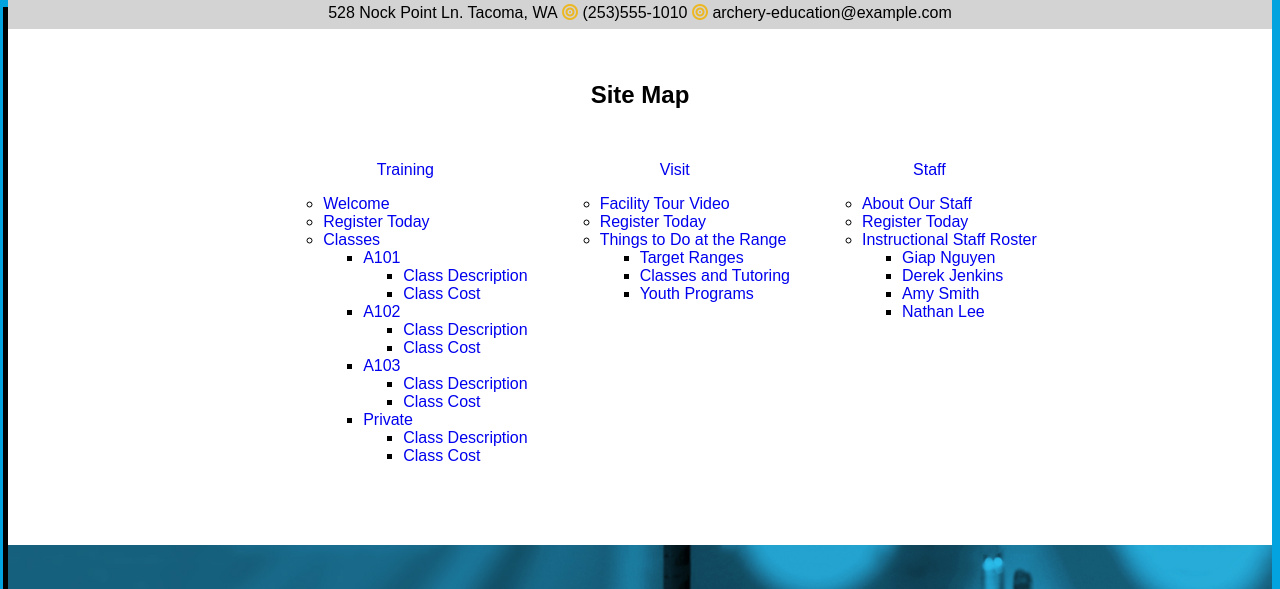
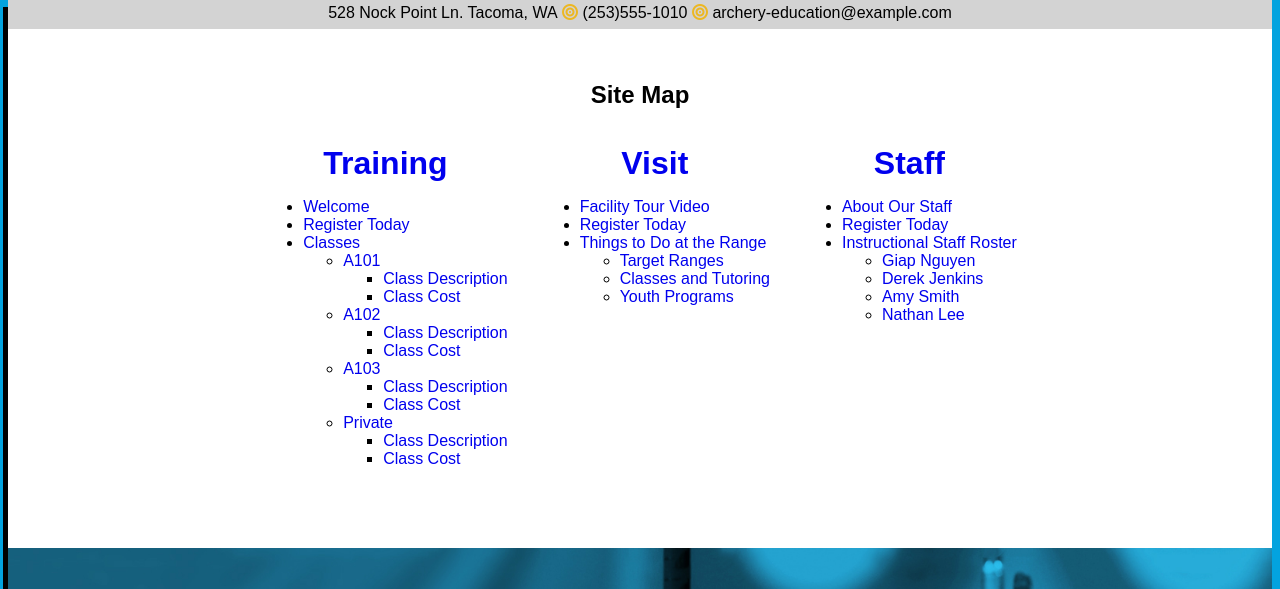
Before and after one commit to NickDeFreece/sttp-styled, a plain HTML site: page sitemap.html in a window 1280 px wide. Shown: the part 363-952 px from the top of the page. Drawn offline with Linux system fonts and the light colour scheme.

Commit message:
Added site map link to footer. Changed sitemap omni-list to several lists w headers

```diff
--- a/sitemap.html
+++ b/sitemap.html
@@ -44,8 +44,9 @@
       <div class="welcome">
         <h1 title="Welcome">Site Map</h1>
       </div>
-      <ul class="sitemap-list">
-        <li><a href="index.html">Training</a>
+      <div class="sitemap-list">
+        <div>
+          <h2><a href="index.html">Training</a></h2>
           <ul>
             <li><a href="index.html#welcome">Welcome</a></li>
             <li><a href="index.html#signup-section">Register Today</a></li>
@@ -72,8 +73,10 @@
                     <li><a href="index.html#class-private-cost">Class Cost</a></li>
                   </ul></li>
               </ul></li>
-          </ul></li>
-        <li><a href="activities.html">Visit</a>
+          </ul>
+        </div>
+        <div>
+          <h2><a href="activities.html">Visit</a></h2>
           <ul>
             <li><a href="activities.html#welcome">Facility Tour Video</a></li>
             <li><a href="activities.html#signup-section">Register Today</a></li>
@@ -83,8 +86,10 @@
                 <li><a href="activities.html#class">Classes and Tutoring</a></li>
                 <li><a href="activities.html#youth">Youth Programs</a></li>
               </ul></li>
-          </ul></li>
-        <li><a href="staff.html">Staff</a>
+          </ul>
+        </div>
+        <div>
+          <h2><a href="staff.html">Staff</a></h2>
           <ul>
             <li><a href="staff.html#welcome">About Our Staff</a></li>
             <li><a href="staff.html#signup-section">Register Today</a></li>
@@ -95,13 +100,15 @@
                 <li><a href="staff.html#roster3">Amy Smith</a></li>
                 <li><a href="staff.html#roster4">Nathan Lee</a></li>
               </ul></li>
-          </ul></li>
-      </ul>
+          </ul>
+        </div>
+      </div>
     </section>
   </main>
   <footer>
     <img src="images/archeryAcademy-logo-white.png" alt="Archery Academy Logo">
     <p>Next Step Archery admits students of any race, gender presentation, sexuality, religion, national origin or ethnic origin to all rights, privileges, programs and activities available to students at the school. We do not discriminate in administration of our educational policies, admission policies and other school administered programs. All students are welcome and valuable members of our community.</p>
+    <a href="sitemap.html">Site Map</a>
     <nav class="card-section affiliates-list">
       <a href="https://www.usarchery.org/">
         <div class="card nav-card">
--- a/styles/styles.css
+++ b/styles/styles.css
@@ -92,6 +92,12 @@ footer > img:first-of-type {
 footer > p:first-of-type {
   grid-area: disc;
   color: white;
+}
+footer > a[href="sitemap.html"] {
+  color: white;
+}
+footer > a[href="sitemap.html"]:visited {
+  color: #ecb722;
 }
 @media screen and (max-width: 1400px) {
   header, main, footer {
@@ -556,11 +562,11 @@ button, input, select, textarea {
   flex-flow: row wrap;
   justify-content: space-between;
 }
-.sitemap-list > li {
+.sitemap-list > div {
   display: flex;
   flex-flow: column nowrap;
   margin: 1rem;
 }
-.sitemap-list > li > ul {
+.sitemap-list > div > ul {
   margin-top: 1rem;
 }
```
Also changed, not shown: activities.html (+1 -0 lines), index.html (+1 -0 lines), staff.html (+1 -0 lines).
